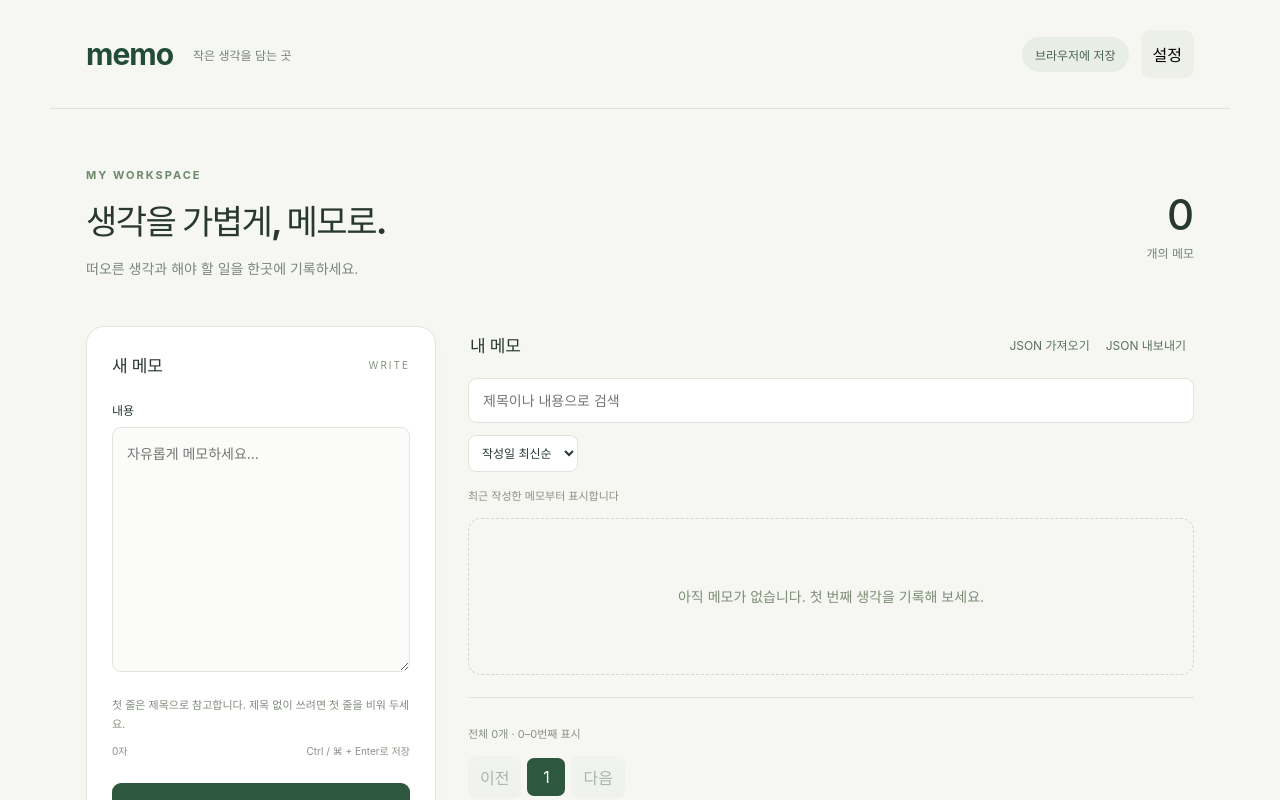
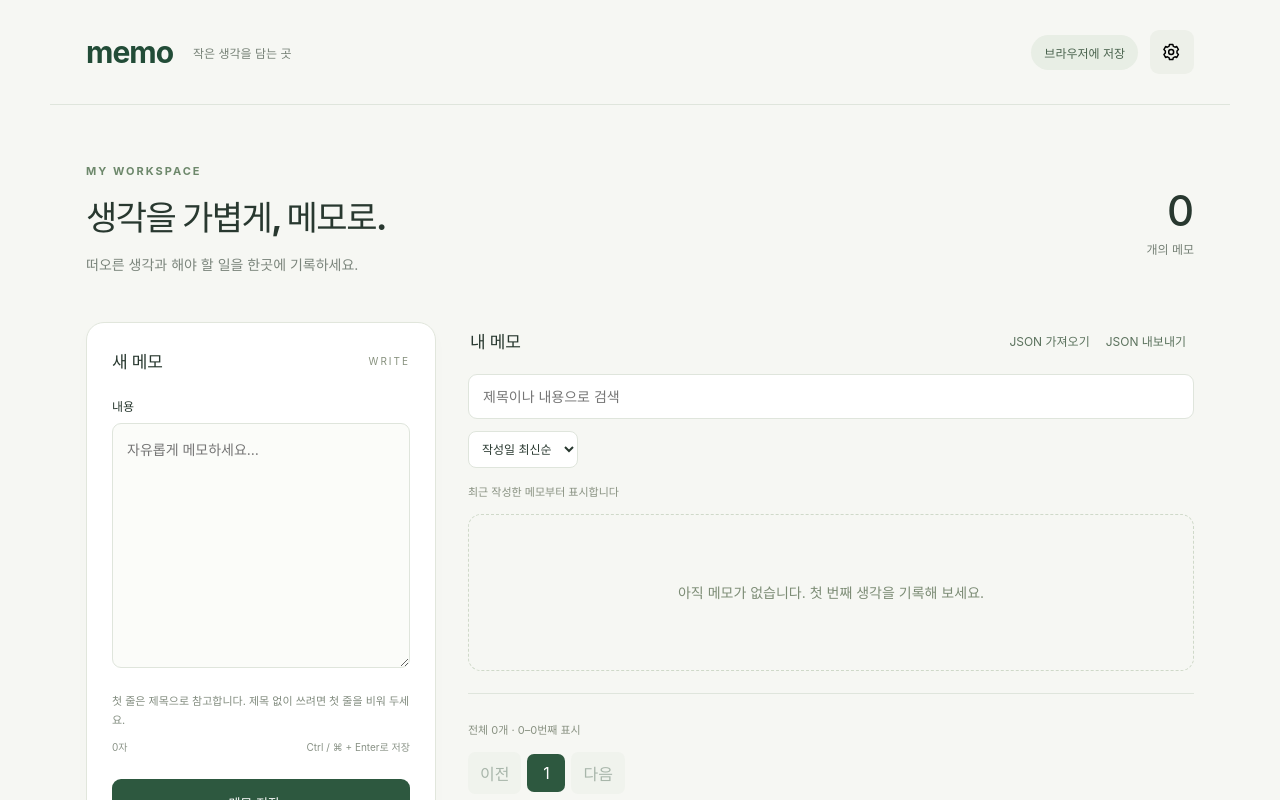
Before and after one commit to best-daniel/memo-local, a plain HTML site: page index.html in a window 1280 px wide. Shown: the top 800 px of the page. Drawn offline with Linux system fonts and the light colour scheme.

Commit message:
Replace settings text button with accessible gear icon

```diff
--- a/index.html
+++ b/index.html
@@ -2,7 +2,7 @@
 <html lang="ko">
 <head><meta charset="utf-8"><meta name="viewport" content="width=device-width,initial-scale=1"><meta name="description" content="브라우저에 저장하는 간단한 메모장"><title>Memo — 나의 메모</title><link rel="stylesheet" href="style.css"><script src="transfer.js" defer></script><script src="app.js" defer></script></head>
 <body>
-<header><a class="brand" href="./">memo<span>작은 생각을 담는 곳</span></a><div class="header-actions"><span class="badge">브라우저에 저장</span><button type="button" id="settings-open" class="secondary">설정</button></div></header>
+<header><a class="brand" href="./">memo<span>작은 생각을 담는 곳</span></a><div class="header-actions"><span class="badge">브라우저에 저장</span><button type="button" id="settings-open" class="secondary" aria-label="설정" title="설정"><svg xmlns="http://www.w3.org/2000/svg" width="20" height="20" viewBox="0 0 24 24" fill="none" stroke="currentColor" stroke-width="1.8" stroke-linecap="round" stroke-linejoin="round" aria-hidden="true" focusable="false" style="display:block"><path d="m9 3-.6 2.3-2 .9-2.1-.7-2 3.5L4 10.7v2.6L2.3 15l2 3.5 2.1-.7 2 .9L9 21h4l.6-2.3 2-.9 2.1.7 2-3.5-1.7-1.7v-2.6L19.7 9l-2-3.5-2.1.7-2-.9L13 3Z"/><circle cx="11" cy="12" r="3"/></svg></button></div></header>
 <main>
 <section class="intro"><div><p class="eyebrow">MY WORKSPACE</p><h1>생각을 가볍게, 메모로.</h1><p>떠오른 생각과 해야 할 일을 한곳에 기록하세요.</p></div><div class="count"><strong id="count">0</strong><span>개의 메모</span></div></section>
 <div class="workspace">
```
